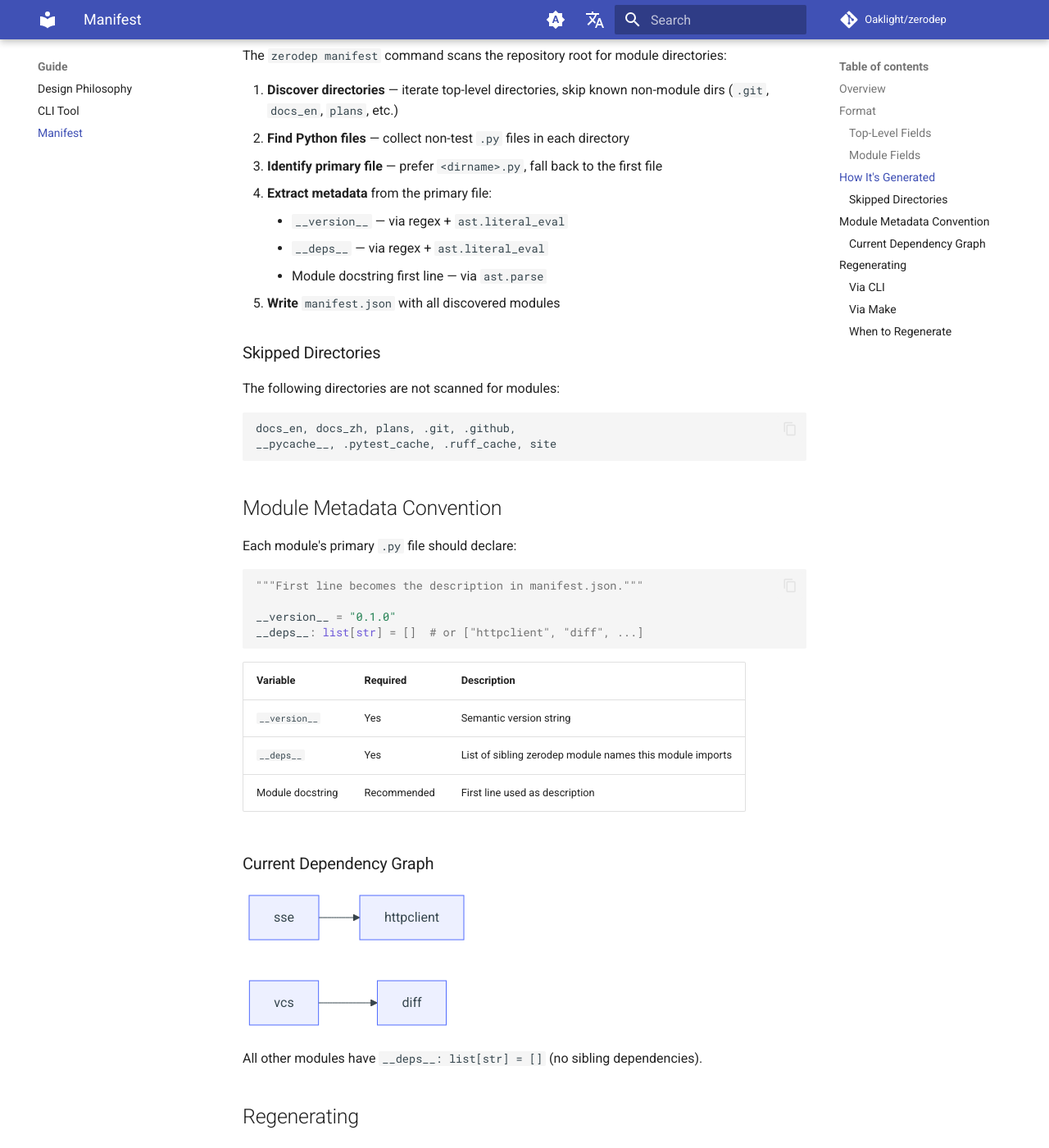
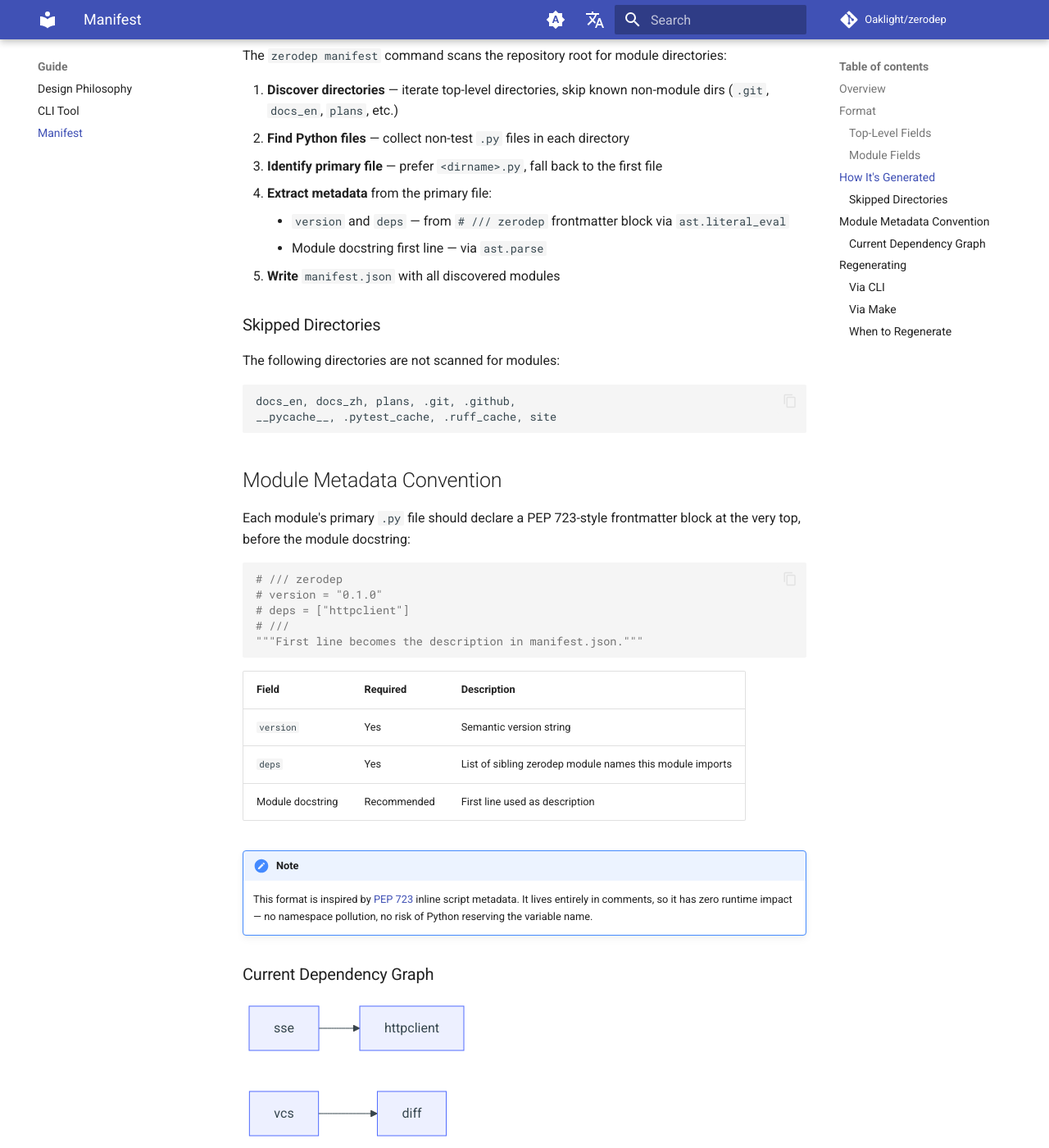
Before and after one commit to Oaklight/zerodep, an MkDocs documentation site: the page built from docs/guide/manifest.md, in a window 1280 px wide and 1400 px high, scrolled down 1585 px. Shown: the whole window at 82% size. Built offline with MkDocs 1.6.1 and Material for MkDocs 9.7.7, drawn with Linux system fonts in a browser that asks for light colours; comment, search, counter and statistics services are not loaded; some of the changed text lies outside the part shown.

Commit message:
update guide docs to reflect PEP 723 frontmatter migration

````diff
--- a/docs/guide/manifest.md
+++ b/docs/guide/manifest.md
@@ -6,7 +6,7 @@ The `manifest.json` file is the module index that the CLI uses to discover avail
 
 - **Location**: `manifest.json` in the repository root
 - **Generated by**: `zerodep manifest` (or `make manifest`)
-- **Source of truth**: module source files (`__version__`, `__deps__`, docstrings)
+- **Source of truth**: module source files (`# /// zerodep` frontmatter + docstrings)
 - **Consumers**: the `zerodep` CLI tool (list, info, add commands)
 
 ## Format
@@ -57,8 +57,7 @@ The `zerodep manifest` command scans the repository root for module directories:
 2. **Find Python files** — collect non-test `.py` files in each directory
 3. **Identify primary file** — prefer `<dirname>.py`, fall back to the first file
 4. **Extract metadata** from the primary file:
-    - `__version__` — via regex + `ast.literal_eval`
-    - `__deps__` — via regex + `ast.literal_eval`
+    - `version` and `deps` — from `# /// zerodep` frontmatter block via `ast.literal_eval`
     - Module docstring first line — via `ast.parse`
 5. **Write** `manifest.json` with all discovered modules
 
@@ -73,20 +72,24 @@ __pycache__, .pytest_cache, .ruff_cache, site
 
 ## Module Metadata Convention
 
-Each module's primary `.py` file should declare:
+Each module's primary `.py` file should declare a PEP 723-style frontmatter block at the very top, before the module docstring:
 
 ```python
+# /// zerodep
+# version = "0.1.0"
+# deps = ["httpclient"]
+# ///
 """First line becomes the description in manifest.json."""
-
-__version__ = "0.1.0"
-__deps__: list[str] = []  # or ["httpclient", "diff", ...]
 ```
 
-| Variable | Required | Description |
-|----------|----------|-------------|
-| `__version__` | Yes | Semantic version string |
-| `__deps__` | Yes | List of sibling zerodep module names this module imports |
+| Field | Required | Description |
+|-------|----------|-------------|
+| `version` | Yes | Semantic version string |
+| `deps` | Yes | List of sibling zerodep module names this module imports |
 | Module docstring | Recommended | First line used as description |
+
+!!! note
+    This format is inspired by [PEP 723](https://peps.python.org/pep-0723/) inline script metadata. It lives entirely in comments, so it has zero runtime impact — no namespace pollution, no risk of Python reserving the variable name.
 
 ### Current Dependency Graph
 
@@ -117,8 +120,8 @@ make manifest
 Regenerate `manifest.json` whenever you:
 
 - Add a new module
-- Change a module's `__version__`
-- Add or remove a `__deps__` entry
+- Change a module's `version` in the frontmatter
+- Add or remove a `deps` entry
 - Change a module's docstring first line
 
 !!! tip
````
Also changed, not shown: docs/guide/philosophy.md (+6 -3 lines).
